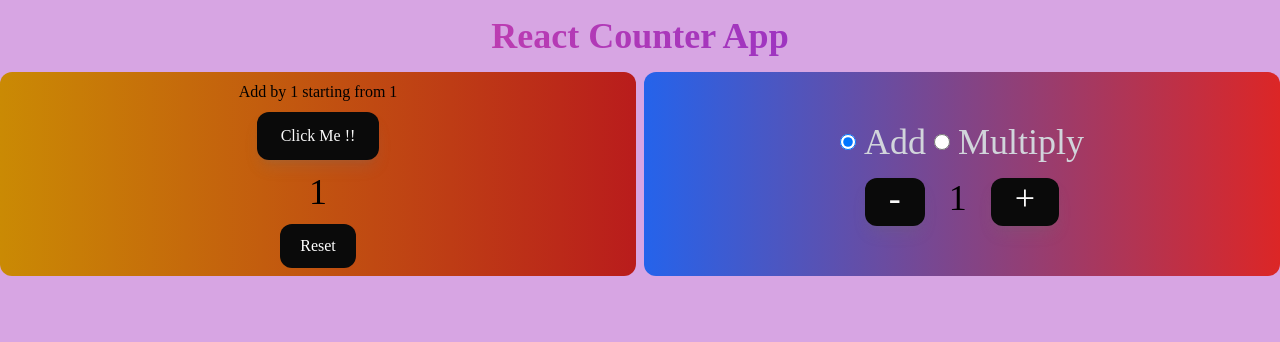
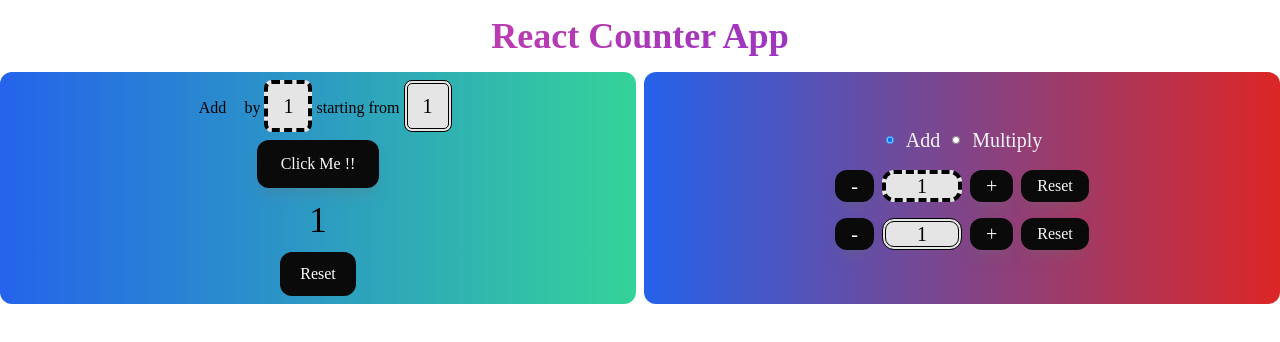
Before and after one commit to m-tange-ppp/react-counter-app, a React (Vite) app: page / in a window 1280 px wide. Shown: the top 342 px of the page. Built offline with nearby package versions, Linux system fonts and the light colour scheme; a web font is replaced by a local one.

Commit message:
カウンターの設定画面と体裁微調整

```diff
--- a/src/App.jsx
+++ b/src/App.jsx
@@ -34,6 +34,7 @@ export default function App() {
                     start={start}
                     setStart={setStart}
                 />
+
             </div>
         </div>
     )
--- a/src/components/Counter.jsx
+++ b/src/components/Counter.jsx
@@ -1,11 +1,20 @@
-import { useState } from "react"
+import { useState, useEffect } from "react"
 
 export default function Counter(props) {
     const [count, setCount] = useState(props.start);
+    const [flagBg, setFlagBg] = useState(true);
+
+    useEffect(() => {
+        if (Math.random() < 0.5) {
+            setFlagBg(false);
+        } else {
+            setFlagBg(true);
+        }
+    }, [count]);
 
     return (
-        <div className={`flex flex-col items-center justify-center gap-2 p-2 w-[calc(50%-0.25rem)] border-neutral-900 rounded-xl bg-gradient-to-r ${count % 2 == 0 ? `from-blue-600 to-violet-700` : `from-yellow-600 to-red-700`}`}>
-            <p> {props.method.name == "addN" ? "Add" : "Multiply"} by {props.n} starting from {props.start}</p>
+        <div className={`flex flex-col items-center justify-center gap-2 p-2 w-[100%] sm:w-[calc(50%-0.25rem)] border-neutral-900 rounded-xl bg-gradient-to-r ${flagBg ? `from-blue-600 to-emerald-400` : `from-yellow-600 to-red-700`}`}>
+            <p> <span className="inline-block w-14 text-center">{props.method.name == "addN" ? "Add" : "Multiply"}</span> by <span className="text-xl bg-neutral-200 border-4 border-dashed border-black inline-block p-2 w-12 text-center  rounded-lg">{props.n}</span> starting from <span className="text-xl bg-neutral-200 border-4 border-black border-double inline-block p-2 w-12 text-center rounded-lg">{props.start}</span></p>
             <button className=" h-12 rounded-xl bg-neutral-950 px-6 text-neutral-50 shadow-lg shadow-neutral-500/20 transition active:scale-95" onClick={() => { setCount(props.method(props.n, count)) }}>Click Me !!</button>
             <p className="flex h-12 w-16 text-4xl rounded-xl items-center justify-center ">{count}</p>
             <button className="relative overflow-hidden rounded-xl bg-neutral-950 px-5 py-2.5 text-white duration-300 [transition-timing-function:cubic-bezier(0.175,0.885,0.32,1.275)] active:translate-y-1 active:scale-x-110 active:scale-y-90" onClick={() => { setCount(props.start) }}>Reset</button>
--- a/src/components/Setting.jsx
+++ b/src/components/Setting.jsx
@@ -1,31 +1,44 @@
 export default function Setting(props) {
     return (
-        <div className={"flex flex-col items-center justify-center gap-4 p-2 w-[calc(50%-0.25rem)] border-neutral-900 rounded-xl bg-gradient-to-r from-blue-600 to-red-600"}>
+        <div className={"flex flex-col items-center justify-center gap-4 p-2 w-[100%] sm:w-[calc(50%-0.25rem)] border-neutral-900 rounded-xl bg-gradient-to-r from-blue-600 to-red-600"}>
             <div className="flex gap-2">
                 <div class="flex items-center">
                     <input
                         checked={props.operation === "add"}
                         id="default-radio-1" type="radio" value="" name="default-radio"
-                        class="w-4 h-4 text-blue-600 bg-gray-100 border-gray-300"
+                        class="w-4 h-2 text-blue-600 bg-gray-100 border-gray-300"
                         onChange={() => { props.setOperation("add") }}
                     />
-                    <label for="default-radio-1" class=" ms-2 text-4xl font-medium text-gray-300">Add</label>
+                    <label for="default-radio-1" class=" ms-2 text-xl font-medium text-gray-100">Add</label>
                 </div>
                 <div class="flex items-center">
                     <input
                         checked={props.operation !== "add"}
-                        id="default-radio-2" type="radio" value="" name="default-radio" class="w-4 h-4 text-blue-600 bg-gray-100 border-gray-300"
+                        id="default-radio-2" type="radio" value="" name="default-radio" class="w-4 h-2 text-blue-600 bg-gray-100 border-gray-300"
                         onChange={() => { props.setOperation("multiply") }}
                     />
-                    <label for="default-radio-2" class="ms-2 text-4xl font-medium text-gray-300">Multiply</label>
+                    <label for="default-radio-2" class="ms-2 text-xl font-medium text-gray-100">Multiply</label>
                 </div>
             </div>
+
             <div className="flex gap-2">
-                <button className="flex content-center text-4xl h-12 rounded-xl bg-neutral-950 px-6 text-neutral-50 shadow-lg shadow-neutral-500/20 transition active:scale-95"
+                <button className="flex items-center text-xl h-8 rounded-xl bg-neutral-950 px-4 text-neutral-50 shadow-lg shadow-neutral-500/20 transition active:scale-95"
                     onClick={() => props.setN(props.n - 1)}>-</button>
-                <span className="inline-block text-4xl mx-4"> {props.n} </span>
-                <button className="flex content-center text-4xl h-12 rounded-xl bg-neutral-950 px-6 text-neutral-50 shadow-lg shadow-neutral-500/20 transition active:scale-95"
+                <span className="flex justify-center items-center text-xl h-8 w-20 rounded-xl bg-neutral-200 border-4 border-black border-dashed"> {props.n} </span>
+                <button className="flex items-center text-xl h-8 rounded-xl bg-neutral-950 px-4 text-neutral-50 shadow-lg shadow-neutral-500/20 transition active:scale-95"
                     onClick={() => props.setN(props.n + 1)}>+</button>
+                <button className="flex items-center h-8 rounded-xl bg-neutral-950 px-4 text-neutral-50 shadow-lg shadow-neutral-500/20 transition active:scale-95"
+                    onClick={() => { props.setN(1) }}>Reset</button>
+            </div>
+
+            <div className="flex gap-2">
+                <button className="flex items-center text-xl h-8 rounded-xl bg-neutral-950 px-4 text-neutral-50 shadow-lg shadow-neutral-500/20 transition active:scale-95"
+                    onClick={() => props.setStart(props.start - 1)}>-</button>
+                <span className="flex justify-center items-center text-xl h-8 w-20 rounded-xl bg-neutral-200 border-4 border-black border-double"> {props.start} </span>
+                <button className="flex items-center text-xl h-8 rounded-xl bg-neutral-950 px-4 text-neutral-50 shadow-lg shadow-neutral-500/20 transition active:scale-95"
+                    onClick={() => props.setStart(props.start + 1)}>+</button>
+                <button className="flex items-center h-8 rounded-xl bg-neutral-950 px-4 text-neutral-50 shadow-lg shadow-neutral-500/20 transition active:scale-95"
+                    onClick={() => { props.setStart(1) }}>Reset</button>
             </div>
         </div>
     )
--- a/src/index.css
+++ b/src/index.css
@@ -4,5 +4,4 @@
 
 body {
     font-family: "Edu VIC WA NT Beginner", cursive;
-    background-color: rgba(156, 31, 185, 0.4);
 }
```
